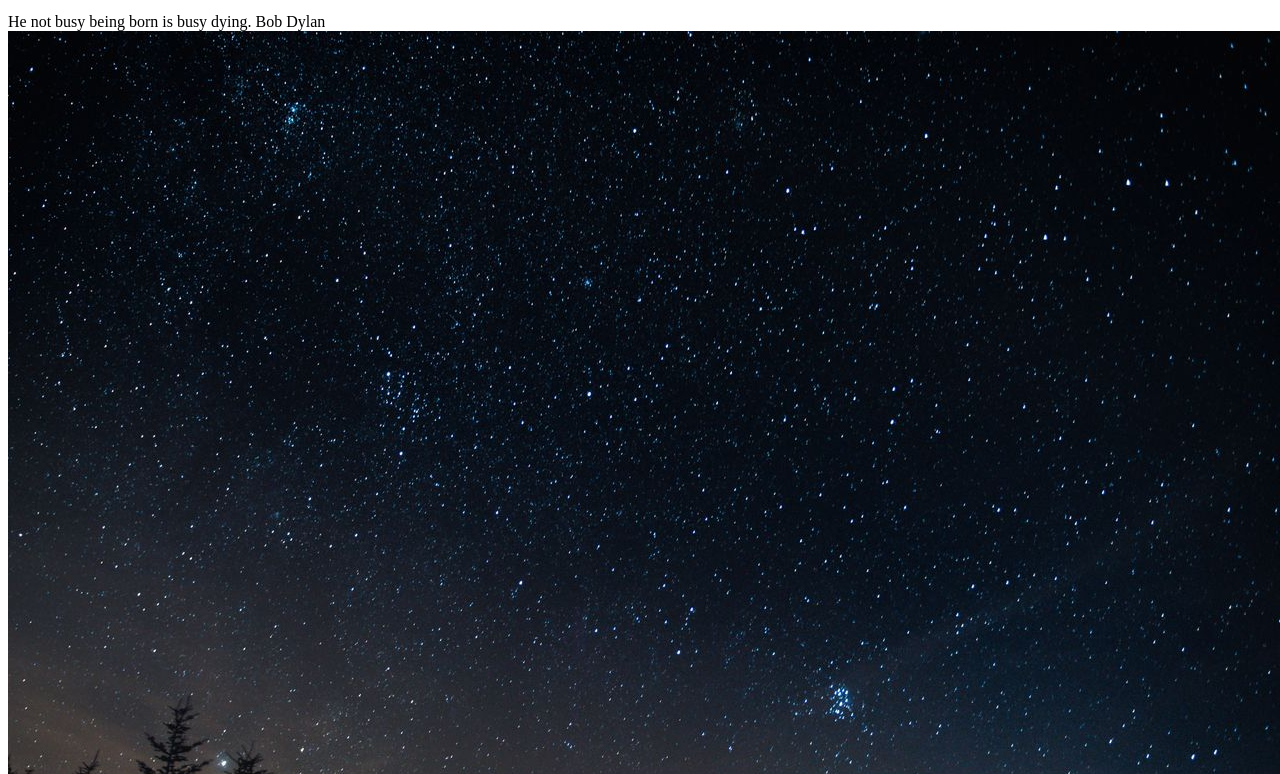
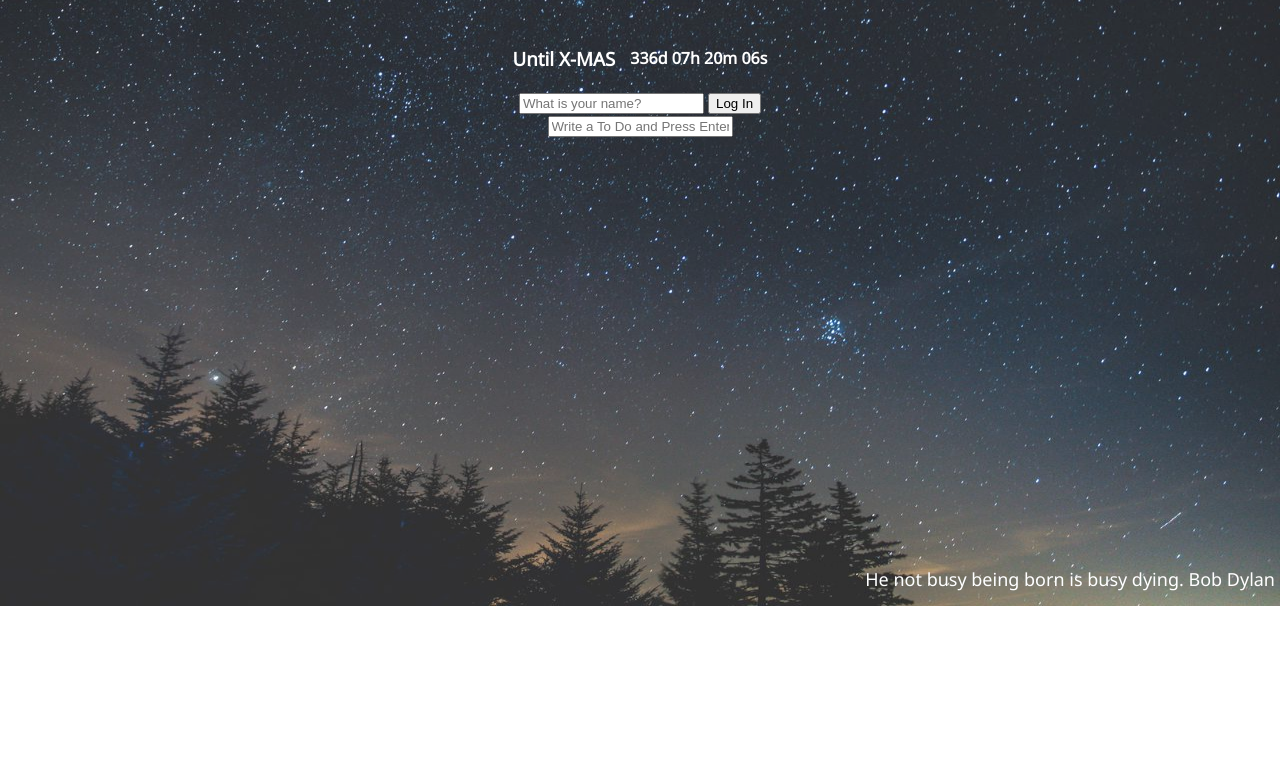
Before and after one commit to min-s9709/VanillaJS, a plain HTML site: page MyProject/index.html in a window 1280 px wide. Shown: the part 194-968 px from the top of the page. After the commit the page ends 800 px from the top, so only its background shows below. Drawn offline with Linux system fonts and the light colour scheme.

Commit message:
style 일부 추가

```diff
--- a/MyProject/css/style.css
+++ b/MyProject/css/style.css
@@ -1,3 +1,47 @@
+@import url("https://fonts.googleapis.com/css2?family=Noto+Sans&display=swap");
+
+body {
+  font-family: "Noto Sans", sans-serif;
+  text-align: center;
+  color: white;
+}
+#clock-container,
+#xmas-clock-container {
+  display: flex;
+  justify-content: center;
+  align-items: center;
+}
+
+#clock {
+  font-size: 70px;
+}
+#xmas-clock {
+  margin-left: 15px;
+}
+#quote {
+  position: fixed;
+  bottom: 5px;
+  right: 5px;
+  margin-bottom: 10px;
+  font-size: 18px;
+  box-sizing: border-box;
+}
+#weather {
+  position: fixed;
+  top: 5px;
+  left: 670px;
+  font-size: 18px;
+}
 .hidden {
   display: none;
 }
+.bgImage {
+  position: absolute;
+  width: 100%;
+  height: 100vh;
+  top: 0px;
+  left: 0px;
+  bottom: 0px;
+  z-index: -1;
+  opacity: 85%;
+}
```
